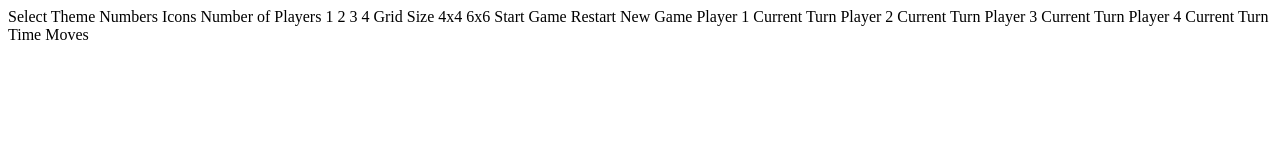
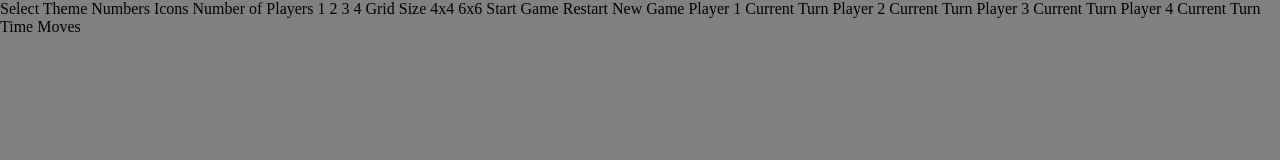
Before and after one commit to Aj1ya/Memory-game-challenge, a plain HTML site: page index.html in a window 1280 px wide. Drawn offline with Linux system fonts and the light colour scheme.

Commit message:
Add: css and js initial files

```diff
--- a/index.html
+++ b/index.html
@@ -7,6 +7,7 @@
   <link rel="icon" type="image/png" sizes="32x32" href="./assets/favicon-32x32.png">
 
   <title>Frontend Mentor | Memory game</title>
+  <link rel="stylesheet" href="./css/style.css">
 </head>
 <body>
 
@@ -68,5 +69,6 @@
   <!-- Game board end -->
 
 
+  <script src="./scripts/script.js"></script>
 </body>
 </html>
--- /dev/null
+++ b/sass/style.scss
@@ -0,0 +1,9 @@
+*{
+    padding: 0%;
+    margin: 0%;
+    box-sizing: border-box;
+}
+
+body{
+    background-color: #808080;
+}
--- /dev/null
+++ b/scripts/script.js
@@ -0,0 +1,3 @@
+// use strict es6;
+
+console.log("connected");
```
Also changed, not shown: css/style.css (added), 1 other file.
